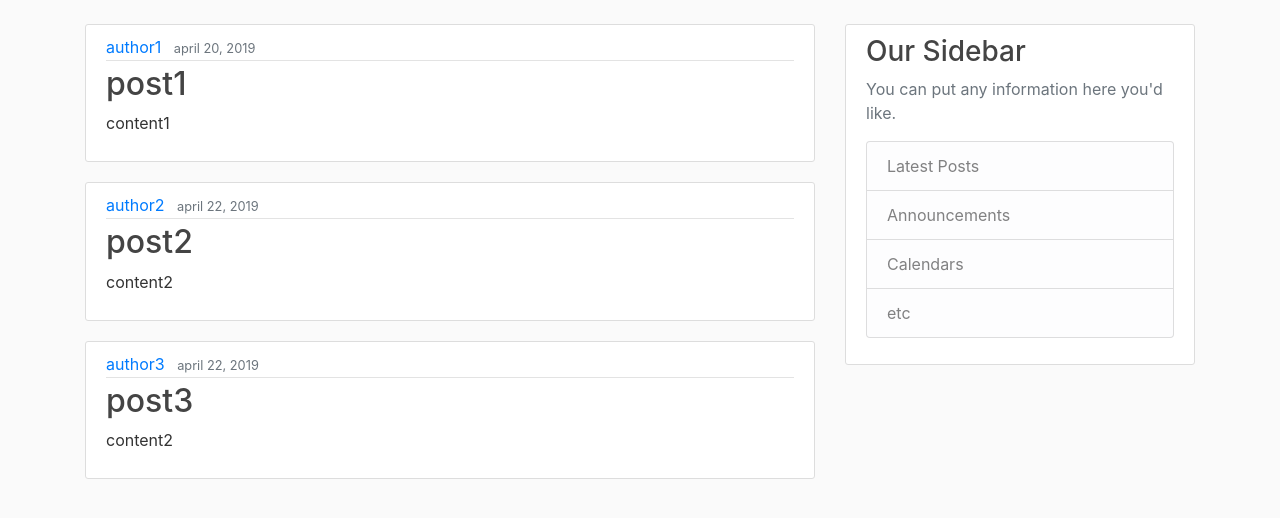
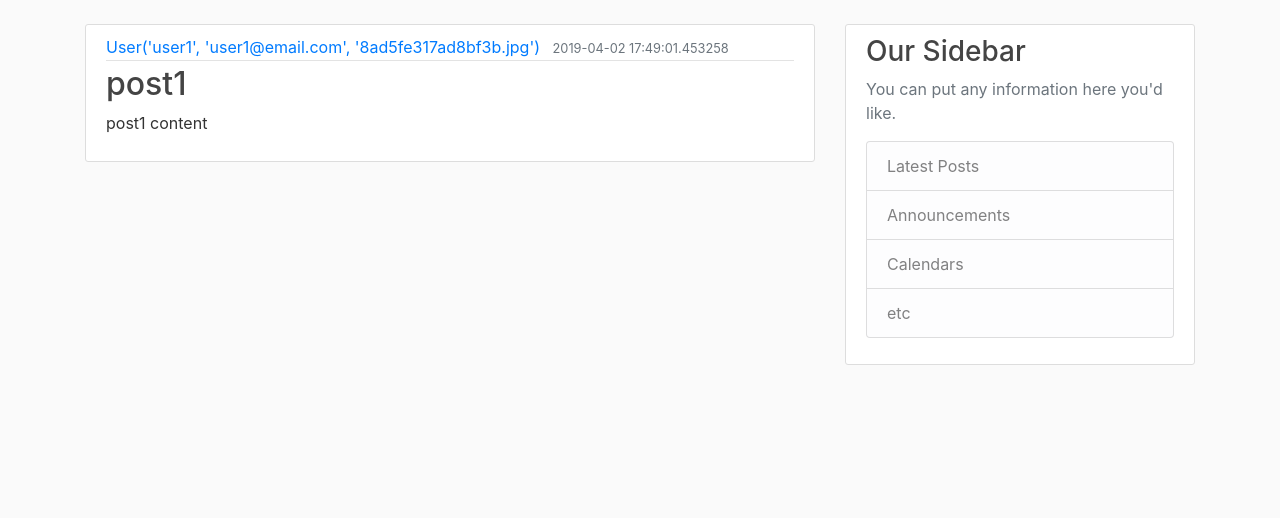
Before and after one commit to MohamadBouchi/flask-blog, a Flask app: page / in a window 1280 px wide. Shown: the part 56-574 px from the top of the page. Run offline with Flask 2, Linux system fonts and the light colour scheme; data comes from the database, SQL or seed files in the repository; both versions use the stored data as it was after the commit; some libraries are stand-ins or nearby versions.

Commit message:
create new post template and save to db

```diff
--- a/flaskblog/routes.py
+++ b/flaskblog/routes.py
@@ -3,36 +3,15 @@ import secrets
 from PIL import Image
 from flaskblog.models import User, Post
 from flask import render_template, url_for, flash, redirect, request
-from flaskblog.forms import RegistrationForm, LoginForm, UpdateAccountForm
+from flaskblog.forms import RegistrationForm, LoginForm, UpdateAccountForm, PostForm
 from flaskblog import app, db, bcrypt
 from flask_login import login_user, current_user, logout_user, login_required
-
-
-posts = [
-    {
-        'author': 'author1',
-        'title': 'post1',
-        'content': 'content1',
-        'date_posted': 'april 20, 2019'
-    },
-    {
-        'author': 'author2',
-        'title': 'post2',
-        'content': 'content2',
-        'date_posted': 'april 22, 2019'
-    },
-    {
-        'author': 'author3',
-        'title': 'post3',
-        'content': 'content2',
-        'date_posted': 'april 22, 2019'
-    }
-]
 
 
 @app.route("/")
 @app.route("/home")
 def home():
+    posts = Post.query.all()
     return render_template('home.html', posts=posts)
 
 
@@ -109,3 +88,16 @@ def account():
         form.email.data = current_user.email
     image_file = url_for('static', filename='profile_pics/' + current_user.image_file)
     return render_template('account.html', title='Account', image_file=image_file, form=form)
+
+
+@app.route("/post/new", methods=['GET', 'POST'])
+@login_required
+def new_post():
+    form = PostForm()
+    if form.validate_on_submit():
+        post = Post(title=form.title.data, content=form.content.data, author=current_user)
+        db.session.add(post)
+        db.session.commit()
+        flash('ur post has been created', 'success')
+        return redirect(url_for('home'))
+    return render_template('create_post.html', title='New Post', form=form)
--- a/flaskblog/templates/layout.html
+++ b/flaskblog/templates/layout.html
@@ -33,6 +33,7 @@
                 <div class="navbar-nav">
                   {% if current_user.is_authenticated %}
                   <a class="nav-item nav-link" href="{{ url_for('account') }}">Account</a>
+                  <a class="nav-item nav-link" href="{{ url_for('new_post') }}">New Post</a>
                     <a class="nav-item nav-link" href="{{ url_for('logout') }}">Logout</a>
                   {% else %}
                     <a class="nav-item nav-link" href="{{ url_for('login') }}">Login</a>
```
Also changed, not shown: flaskblog/forms.py (+6 -1 lines), flaskblog/templates/create_post.html (added, +40 -0 lines), flaskblog/site.db, 1 other file.
